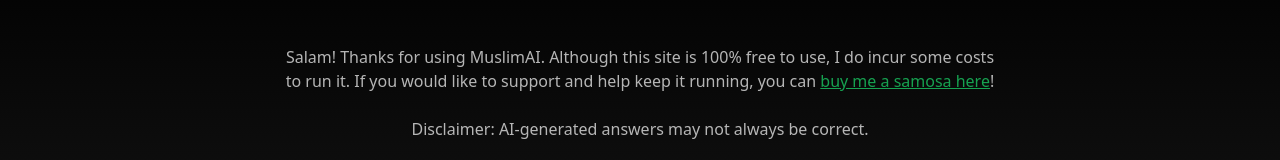
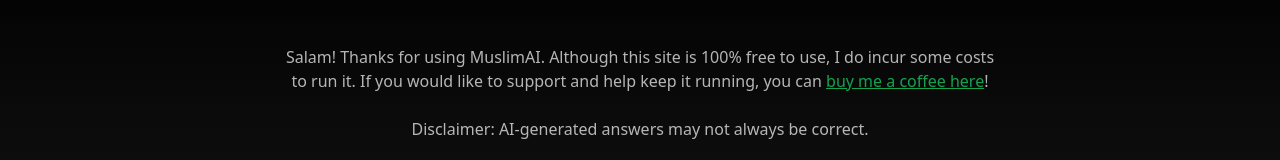
Before and after one commit to ahsan37/MuslimAI, a Next.js app: page / in a window 1280 px wide. Shown: the part 143-303 px from the top of the page. Built offline with nearby package versions, Linux system fonts and the light colour scheme.

Commit message:
samosa -> coffee

```diff
--- a/pages/index.tsx
+++ b/pages/index.tsx
@@ -97,7 +97,7 @@
           <h1 className="text-6xl font-bold text-white text-center py-8 tracking-wider mt-6" style={{ backgroundImage: 'linear-gradient(to right, #1ce36f, #17b85a)', backgroundClip: 'text', WebkitBackgroundClip: 'text', color: 'transparent', fontFamily: 'Verdana' }}>Muslim AI</h1>
 
           <p className="mt-2 text-center text-md text-white opacity-70">
-            Salam! Thanks for using MuslimAI. Although this site is 100% free to use, I do incur some costs to run it. If you would like to support and help keep it running, you can <a href="https://www.buymeacoffee.com/ahsanwaseem" style={{ color: '#1ce36f', textDecoration: 'underline' }}>buy me a samosa here</a>!
+            Salam! Thanks for using MuslimAI. Although this site is 100% free to use, I do incur some costs to run it. If you would like to support and help keep it running, you can <a href="https://www.buymeacoffee.com/ahsanwaseem" style={{ color: '#1ce36f', textDecoration: 'underline' }}>buy me a coffee here</a>!
         </p>
 
           <p className="mt-6 text-center text-md text-white opacity-70">
```
